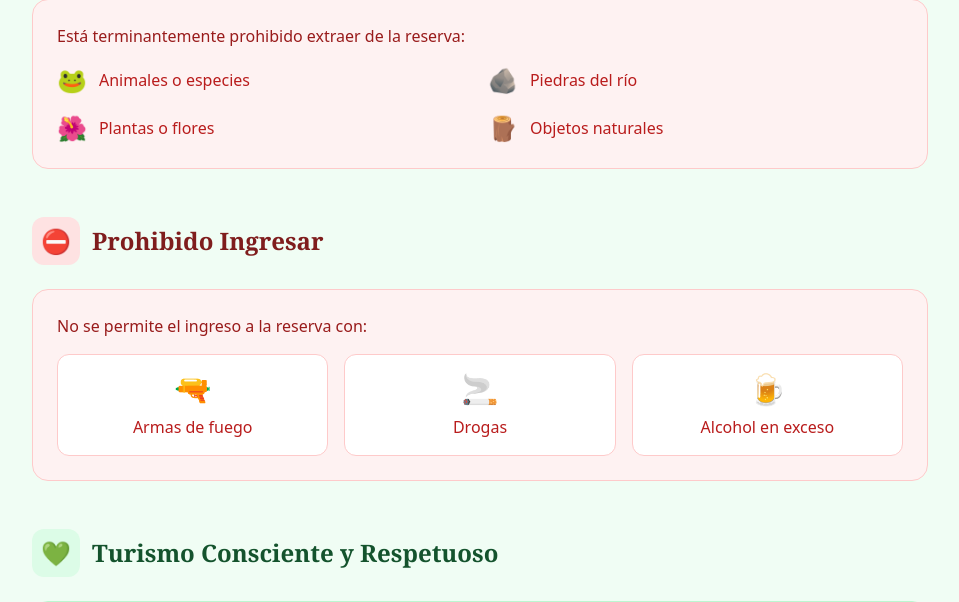
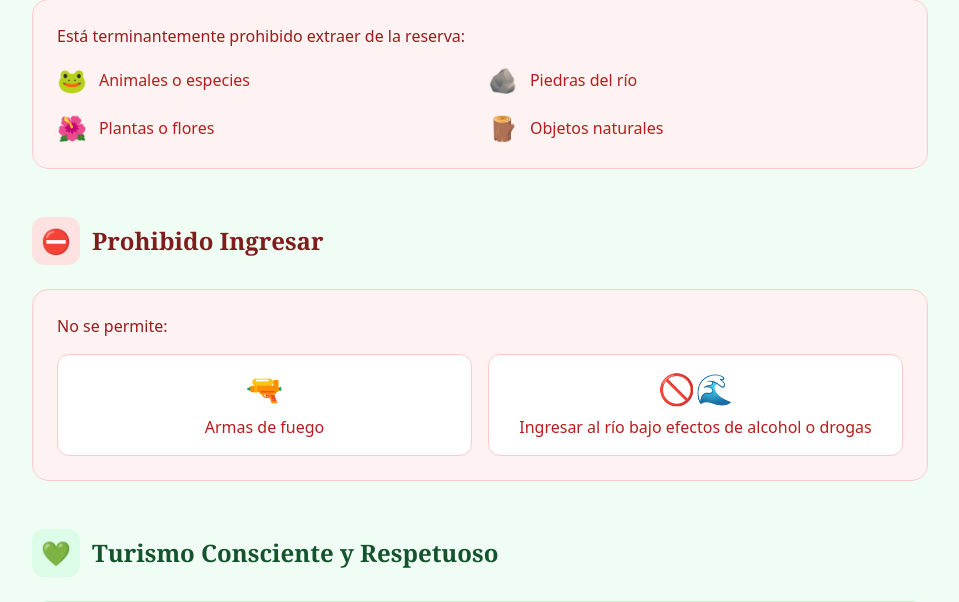
Before and after one commit to QuickAppraiser/san-cipriano, a Django app: page /proteccion/ in a window 1280 px wide. Shown: the part 1135-1737 px from the top of the page, without its empty margins (160-1119 px from the left). Run offline with Django 4.2, Linux system fonts and the light colour scheme; data comes from the database, SQL or seed files in the repository; some libraries are stand-ins or nearby versions.

Commit message:
Update alcohol policy and add savings tip
- Change prohibition: alcohol is allowed, but entering the river
  under effects of alcohol/drugs is prohibited
- Add 25% savings tip for reservations in weekend calculation
- Update "No Llevar" section for consistency

Co-Authored-By: Claude Opus 4.5 <noreply@anthropic.com>

```diff
--- a/templates/core/protection.html
+++ b/templates/core/protection.html
@@ -104,19 +104,15 @@
             </div>
 
             <div class="bg-red-50 rounded-2xl p-6 border border-red-200">
-                <p class="text-red-800 mb-4 font-medium">{% trans "No se permite el ingreso a la reserva con:" %}</p>
-                <div class="grid grid-cols-1 sm:grid-cols-3 gap-4">
+                <p class="text-red-800 mb-4 font-medium">{% trans "No se permite:" %}</p>
+                <div class="grid grid-cols-1 sm:grid-cols-2 gap-4">
                     <div class="bg-white rounded-xl p-4 text-center border border-red-200">
                         <span class="text-3xl">🔫</span>
                         <p class="text-red-700 font-medium mt-2">{% trans "Armas de fuego" %}</p>
                     </div>
                     <div class="bg-white rounded-xl p-4 text-center border border-red-200">
-                        <span class="text-3xl">🚬</span>
-                        <p class="text-red-700 font-medium mt-2">{% trans "Drogas" %}</p>
-                    </div>
-                    <div class="bg-white rounded-xl p-4 text-center border border-red-200">
-                        <span class="text-3xl">🍺</span>
-                        <p class="text-red-700 font-medium mt-2">{% trans "Alcohol en exceso" %}</p>
+                        <span class="text-3xl">🚫🌊</span>
+                        <p class="text-red-700 font-medium mt-2">{% trans "Ingresar al río bajo efectos de alcohol o drogas" %}</p>
                     </div>
                 </div>
             </div>
```
Also changed, not shown: templates/visitors/services.html (+4 -3 lines).
